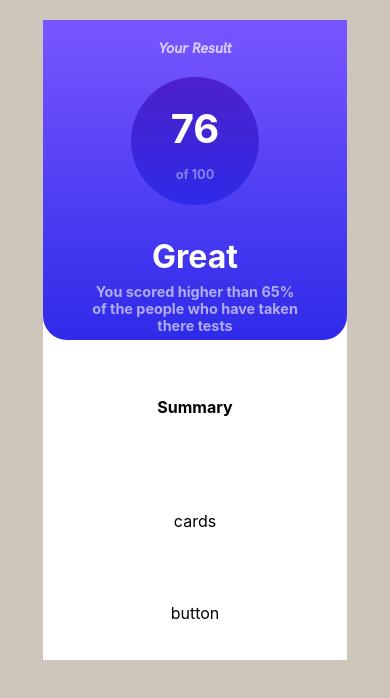
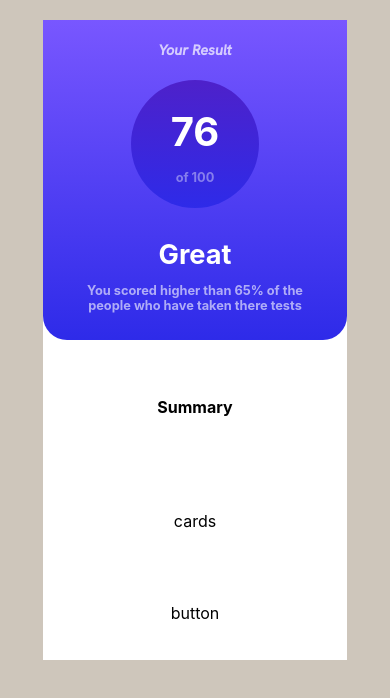
Before and after one commit to hamzauguz/summaryTask, a React (Create React App) app: page / in a window 390 px wide. Shown: the top 698 px of the page. Built offline with nearby package versions, Linux system fonts and the light colour scheme.

Commit message:
responsive settings finished

```diff
--- a/src/cards/firstly-card/Styles.FirstlyCard.css
+++ b/src/cards/firstly-card/Styles.FirstlyCard.css
@@ -23,10 +23,19 @@
     border-end-start-radius: 1.5em !important;
     width: 19em !important;
     height: 50% !important;
-    justify-content: space-evenly;
+    justify-content: space-evenly !important;
   }
   .result-text {
     font-size: 0.9em;
+  }
+  .description-card {
+    font-size: 0.8em !important;
+    width: 80% !important;
+    margin-bottom: 1.5em !important;
+  }
+  .great-title {
+    font-size: 1.7em !important;
+    margin-bottom: 1em;
   }
 }
 
```
